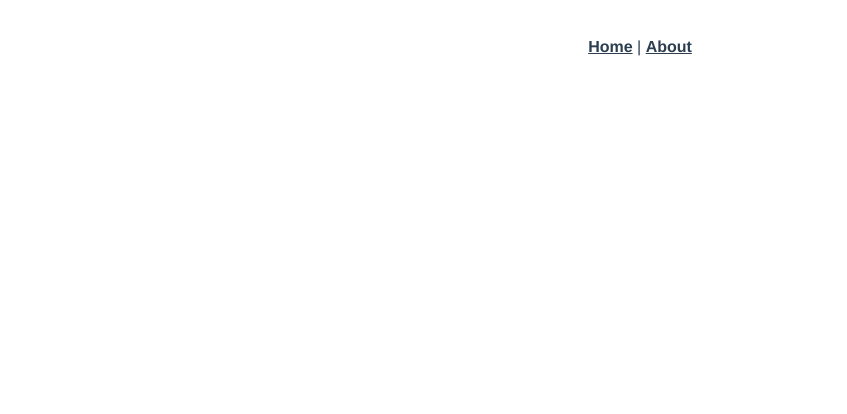
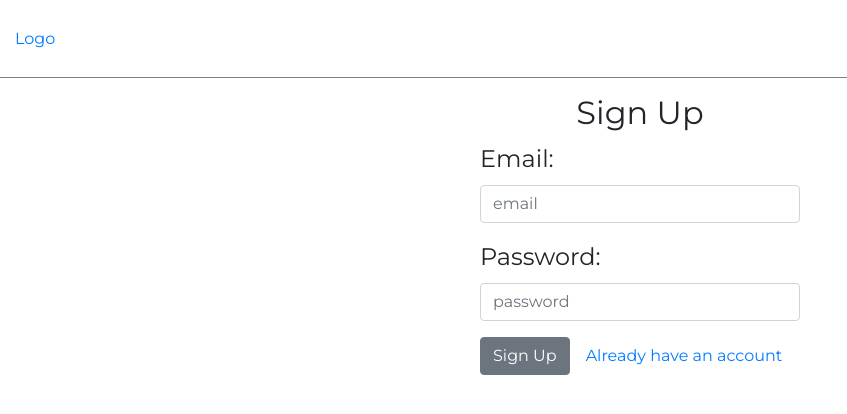
Before and after one commit to beta-fox-mcc-02/ecommerce-admin, a Vue app: page /signUp in a window 1280 px wide. Shown: the top 414 px of the page, without its empty margins (0-847 px from the left). Built offline with nearby package versions, Linux system fonts and the light colour scheme.

Commit message:
added: template home, sign up, sign in, navbar

```diff
--- a/public/index.html
+++ b/public/index.html
@@ -4,6 +4,23 @@
     <meta charset="utf-8">
     <meta http-equiv="X-UA-Compatible" content="IE=edge">
     <meta name="viewport" content="width=device-width,initial-scale=1.0">
+
+    <!-- bootstrap -->
+    <script src="https://code.jquery.com/jquery-3.4.1.slim.min.js" integrity="sha384-J6qa4849blE2+poT4WnyKhv5vZF5SrPo0iEjwBvKU7imGFAV0wwj1yYfoRSJoZ+n" crossorigin="anonymous"></script>
+    <script src="https://cdn.jsdelivr.net/npm/popper.js@1.16.0/dist/umd/popper.min.js" integrity="sha384-Q6E9RHvbIyZFJoft+2mJbHaEWldlvI9IOYy5n3zV9zzTtmI3UksdQRVvoxMfooAo" crossorigin="anonymous"></script>
+    <script src="https://stackpath.bootstrapcdn.com/bootstrap/4.4.1/js/bootstrap.min.js" integrity="sha384-wfSDF2E50Y2D1uUdj0O3uMBJnjuUD4Ih7YwaYd1iqfktj0Uod8GCExl3Og8ifwB6" crossorigin="anonymous"></script>
+    <link rel="stylesheet" href="https://stackpath.bootstrapcdn.com/bootstrap/4.4.1/css/bootstrap.min.css" integrity="sha384-Vkoo8x4CGsO3+Hhxv8T/Q5PaXtkKtu6ug5TOeNV6gBiFeWPGFN9MuhOf23Q9Ifjh" crossorigin="anonymous">
+    <script src="https://stackpath.bootstrapcdn.com/bootstrap/4.4.1/js/bootstrap.min.js" integrity="sha384-wfSDF2E50Y2D1uUdj0O3uMBJnjuUD4Ih7YwaYd1iqfktj0Uod8GCExl3Og8ifwB6" crossorigin="anonymous"></script>
+
+    <!-- styles -->
+    <link rel="stylesheet" type = "text/css" href="./styles/main.css">
+
+    <!-- font -->
+    <link href="https://fonts.googleapis.com/css?family=Montserrat&display=swap" rel="stylesheet">
+
+    <!-- icon -->
+    <link rel="stylesheet" href="https://cdnjs.cloudflare.com/ajax/libs/font-awesome/5.11.2/css/all.css" integrity="sha256-46qynGAkLSFpVbEBog43gvNhfrOj+BmwXdxFgVK/Kvc=" crossorigin="anonymous" />
+
     <link rel="icon" href="<%= BASE_URL %>favicon.ico">
     <title><%= htmlWebpackPlugin.options.title %></title>
   </head>
--- /dev/null
+++ b/public/styles/main.css
@@ -0,0 +1,79 @@
+* {
+    padding: 0;
+    margin: 0;
+    box-sizing: border-box;
+}
+
+body {
+    font-family: 'Montserrat', sans-serif;
+}
+
+.all-container {
+    height: 100vh;
+    display: flex;
+    flex-direction: column;
+}
+
+.nav {
+    margin: 0;
+    height: 10%;
+    border-bottom: 1px solid grey;
+}
+
+.nav ul {
+    display: flex;
+    justify-content: flex-end;
+    list-style: none;
+}
+
+.nav ul li {
+    margin: 0;
+    margin: auto 10px;
+}
+
+.content {
+    display: flex;
+    height: 90%;
+}
+
+.home-text {
+    border-left: 1px solid grey;
+    display: flex;
+    flex-direction: column;
+    justify-content: center;
+}
+
+.home-text a{
+    width: max-content;
+    height: max-content;
+}
+
+.signIn-area {
+    background-color: rgb(47, 47, 47);
+    border-radius: 10px;
+    color: #ffffff;
+    display: flex;
+    flex-direction: column;
+    align-items: center;
+    font-size: 1.2rem;
+}
+
+.signIn-area form {
+    width: 100%;
+    display: flex;
+    flex-direction: column;
+}
+
+.signUp-area {
+    width: 25%;
+    display: flex;
+    flex-direction: column;
+}
+
+.signUp-area form{
+    font-size: 1.5rem;
+}
+
+.to-signIn {
+    font-size: 1rem;
+}
--- a/src/App.vue
+++ b/src/App.vue
@@ -1,32 +1,14 @@
 <template>
   <div id="app">
-    <div id="nav">
-      <router-link to="/">Home</router-link> |
-      <router-link to="/about">About</router-link>
-    </div>
     <router-view/>
   </div>
 </template>
 
-<style>
-#app {
-  font-family: Avenir, Helvetica, Arial, sans-serif;
-  -webkit-font-smoothing: antialiased;
-  -moz-osx-font-smoothing: grayscale;
-  text-align: center;
-  color: #2c3e50;
+<script>
+
+export default {
+  name: 'App',
+  components: {
+  }
 }
-
-#nav {
-  padding: 30px;
-}
-
-#nav a {
-  font-weight: bold;
-  color: #2c3e50;
-}
-
-#nav a.router-link-exact-active {
-  color: #42b983;
-}
-</style>
+</script>
--- a/src/components/HelloWorld.vue
+++ /dev/null
@@ -1,59 +0,0 @@
-<template>
-  <div class="hello">
-    <h1>{{ msg }}</h1>
-    <p>
-      For a guide and recipes on how to configure / customize this project,<br>
-      check out the
-      <a href="https://cli.vuejs.org" target="_blank" rel="noopener">vue-cli documentation</a>.
-    </p>
-    <h3>Installed CLI Plugins</h3>
-    <ul>
-      <li><a href="https://github.com/vuejs/vue-cli/tree/dev/packages/%40vue/cli-plugin-babel" target="_blank" rel="noopener">babel</a></li>
-      <li><a href="https://github.com/vuejs/vue-cli/tree/dev/packages/%40vue/cli-plugin-router" target="_blank" rel="noopener">router</a></li>
-      <li><a href="https://github.com/vuejs/vue-cli/tree/dev/packages/%40vue/cli-plugin-eslint" target="_blank" rel="noopener">eslint</a></li>
-    </ul>
-    <h3>Essential Links</h3>
-    <ul>
-      <li><a href="https://vuejs.org" target="_blank" rel="noopener">Core Docs</a></li>
-      <li><a href="https://forum.vuejs.org" target="_blank" rel="noopener">Forum</a></li>
-      <li><a href="https://chat.vuejs.org" target="_blank" rel="noopener">Community Chat</a></li>
-      <li><a href="https://twitter.com/vuejs" target="_blank" rel="noopener">Twitter</a></li>
-      <li><a href="https://news.vuejs.org" target="_blank" rel="noopener">News</a></li>
-    </ul>
-    <h3>Ecosystem</h3>
-    <ul>
-      <li><a href="https://router.vuejs.org" target="_blank" rel="noopener">vue-router</a></li>
-      <li><a href="https://vuex.vuejs.org" target="_blank" rel="noopener">vuex</a></li>
-      <li><a href="https://github.com/vuejs/vue-devtools#vue-devtools" target="_blank" rel="noopener">vue-devtools</a></li>
-      <li><a href="https://vue-loader.vuejs.org" target="_blank" rel="noopener">vue-loader</a></li>
-      <li><a href="https://github.com/vuejs/awesome-vue" target="_blank" rel="noopener">awesome-vue</a></li>
-    </ul>
-  </div>
-</template>
-
-<script>
-export default {
-  name: 'HelloWorld',
-  props: {
-    msg: String
-  }
-}
-</script>
-
-<!-- Add "scoped" attribute to limit CSS to this component only -->
-<style scoped>
-h3 {
-  margin: 40px 0 0;
-}
-ul {
-  list-style-type: none;
-  padding: 0;
-}
-li {
-  display: inline-block;
-  margin: 0 10px;
-}
-a {
-  color: #42b983;
-}
-</style>
--- /dev/null
+++ b/src/components/Nav.vue
@@ -0,0 +1,17 @@
+<template>
+    <div class="col-12 d-flex align-items-center">
+        <div class="col-6 p-0">
+            <router-link to="/">
+                Logo
+            </router-link>
+        </div>
+        <div class="col-6 p-0">
+        </div>
+    </div>
+</template>
+
+<script>
+export default {
+
+}
+</script>
--- /dev/null
+++ b/src/components/SingIn.vue
@@ -0,0 +1,18 @@
+<template>
+    <div class="col-6 m-3 py-5 px-auto signIn-area">
+        <form>
+            <div class="form-group">
+              <label for="email">Email:</label>
+              <input type="email" class="form-control" id="email" placeholder="email">
+            </div>
+            <div class="form-group">
+              <label for="password">Password:</label>
+              <input type="password" class="form-control" id="password" placeholder="password">
+            </div>
+            <button type="submit" class="btn btn-secondary">Sign In</button>
+        </form>
+        <router-link to="/signUp">
+            <p class="to-signIn my-3">Sign up for this site</p>
+        </router-link>
+    </div>
+</template>
--- a/src/router/index.js
+++ b/src/router/index.js
@@ -1,6 +1,7 @@
 import Vue from 'vue'
 import VueRouter from 'vue-router'
 import Home from '../views/Home.vue'
+import SignUp from '../views/SignUp.vue'
 
 Vue.use(VueRouter)
 
@@ -11,12 +12,9 @@ const routes = [
     component: Home
   },
   {
-    path: '/about',
-    name: 'About',
-    // route level code-splitting
-    // this generates a separate chunk (about.[hash].js) for this route
-    // which is lazy-loaded when the route is visited.
-    component: () => import(/* webpackChunkName: "about" */ '../views/About.vue')
+    path: '/signUp',
+    name: 'SignUp',
+    component: SignUp
   }
 ]
 
--- a/src/views/Home.vue
+++ b/src/views/Home.vue
@@ -1,18 +1,28 @@
 <template>
-  <div class="home">
-    <img alt="Vue logo" src="../assets/logo.png">
-    <HelloWorld msg="Welcome to Your Vue.js App"/>
+  <div class="all-container">
+    <div class="nav">
+      <Nav />
+    </div>
+
+    <div class="content">
+      <div class="col-6 home-image"></div>
+      <div class="col-6 home-text">
+        <h1>welcome</h1>
+        <SignIn />
+      </div>
+    </div>
   </div>
 </template>
 
 <script>
-// @ is an alias to /src
-import HelloWorld from '@/components/HelloWorld.vue'
+import Nav from '../components/Nav'
+import SignIn from '../components/SingIn'
 
 export default {
   name: 'Home',
   components: {
-    HelloWorld
+    Nav,
+    SignIn
   }
 }
 </script>
--- /dev/null
+++ b/src/views/SignUp.vue
@@ -0,0 +1,40 @@
+<template>
+<div class="all-container">
+    <div class="nav">
+        <Nav />
+    </div>
+
+    <div class="mt-3 d-flex justify-content-center content">
+        <div class="signUp-area">
+            <h2 align="center">Sign Up</h2>
+            <form>
+                <div class="form-group">
+                    <label for="email">Email:</label>
+                    <input type="email" class="form-control" id="email" placeholder="email">
+                </div>
+                <div class="form-group">
+                    <label for="password">Password:</label>
+                    <input type="password" class="form-control" id="password" placeholder="password">
+                </div>
+                <div class="d-flex align-items-center">
+                    <button type="submit" class="btn btn-secondary">Sign Up</button>
+                    <router-link to="/">
+                        <p class="to-signIn my-0 mx-3">Already have an account</p>
+                    </router-link>
+                </div>
+            </form>
+        </div>
+    </div>
+</div>
+</template>
+
+<script>
+import Nav from '../components/Nav'
+
+export default {
+  name: 'SignUp',
+  components: {
+    Nav
+  }
+}
+</script>
```
